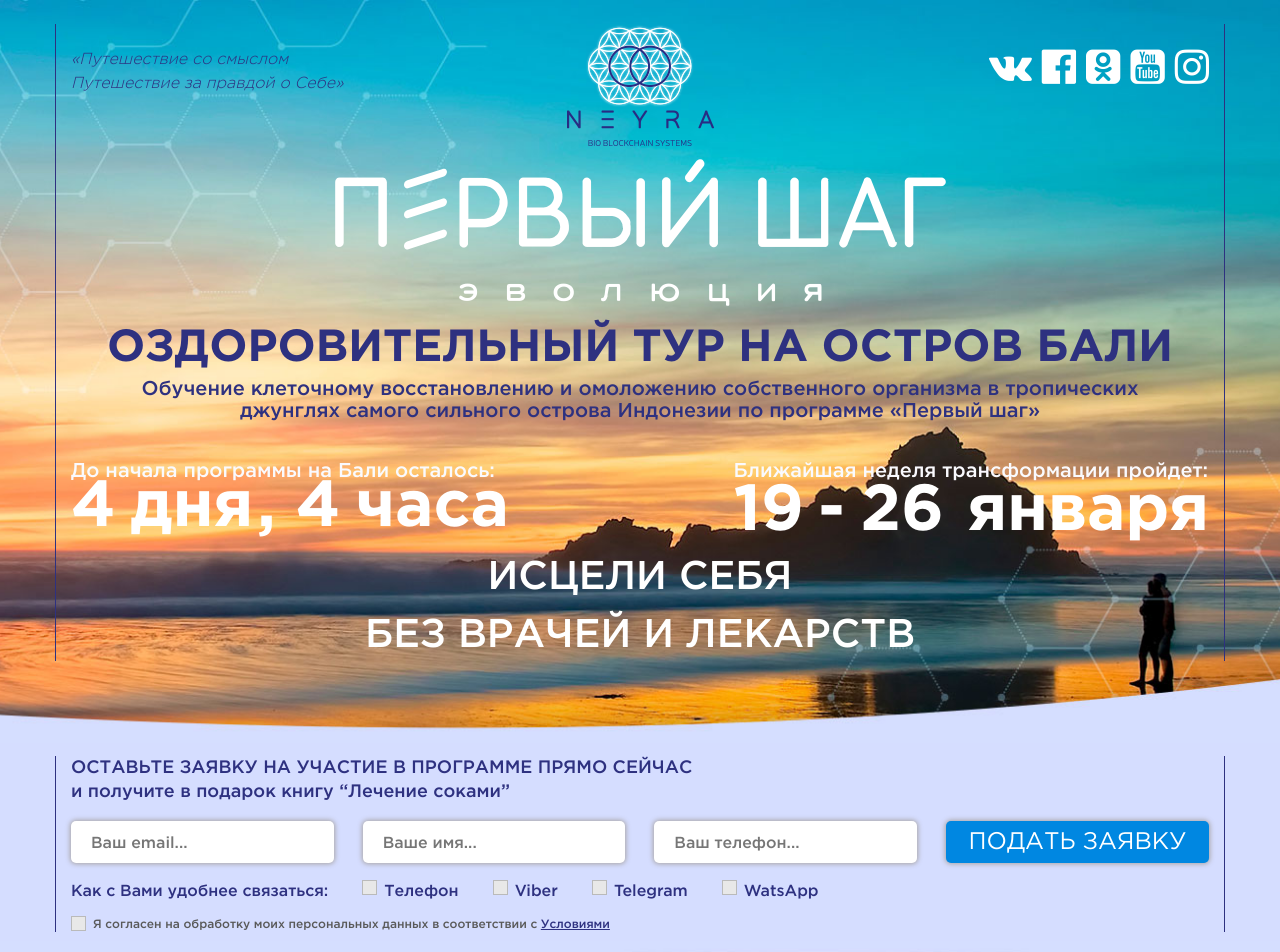
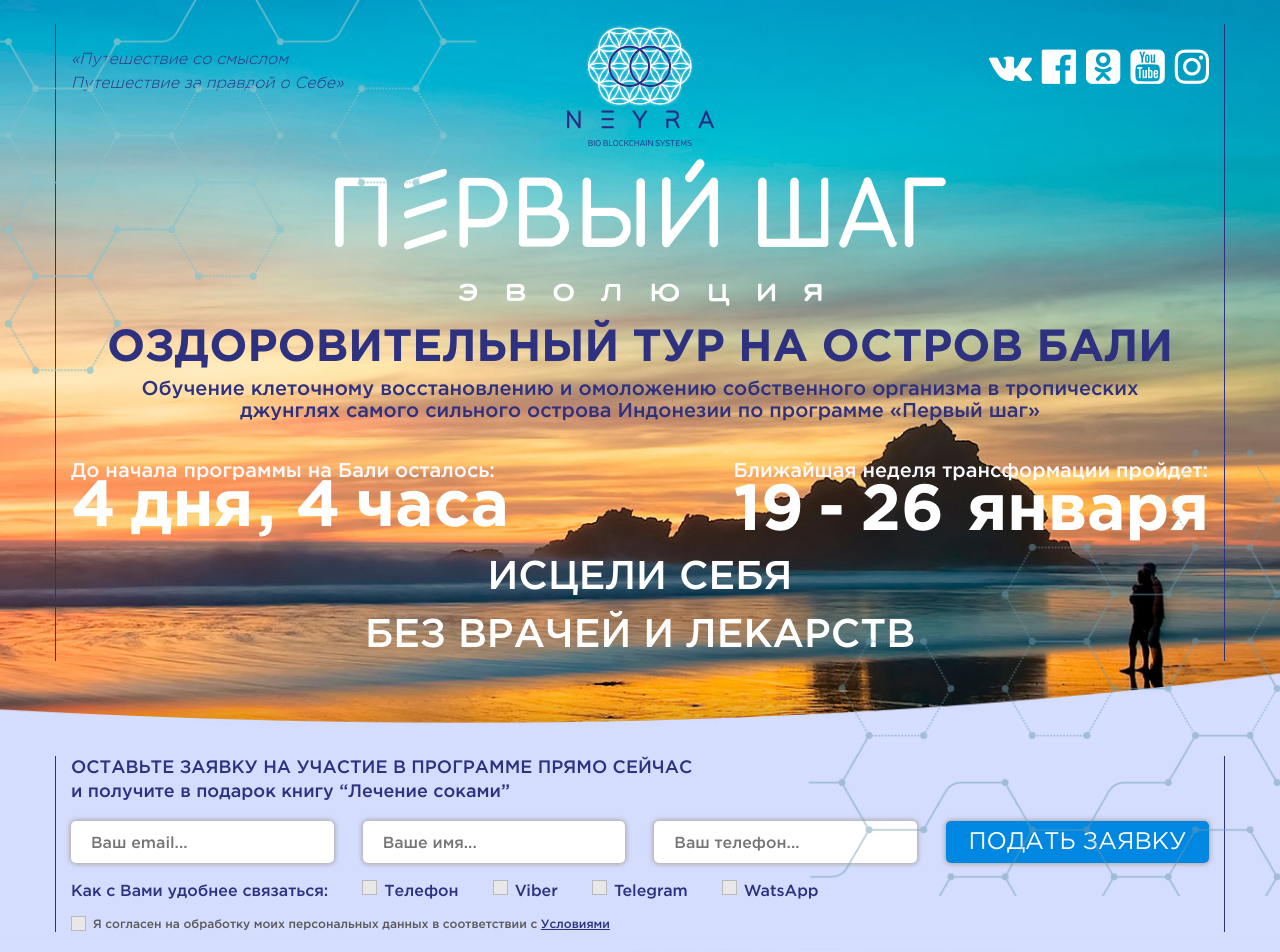
Before and after one commit to Stanisla777/BalyFirstStep, a website: page src/app/index.html in a window 1280 px wide. Shown: the top 952 px of the page. Drawn offline with Linux system fonts and the light colour scheme.

Commit message:
Страница с медиа запросами. Финал

```diff
--- a/src/app/css/media.css
+++ b/src/app/css/media.css
@@ -171,7 +171,7 @@
     }
 
     .watch-video{
-        color: #e9e7f5;
+        /*color: #e9e7f5;*/
     }
 
     .section-five-levels{
@@ -308,7 +308,11 @@
         line-height: 27px;
     }
     .container-amazing-results{
-        padding: 0 15px 0 15px;
+        padding: 0 15px 14px 15px;
+        background: -moz-linear-gradient(top, rgba(255,255,255,0.3) 2%, rgba(255,255,255,0.3) 4%, rgba(255,255,255,0.46) 76%, rgba(255,255,255,0.58) 96%, rgba(255,255,255,0.08) 100%);
+        background: -webkit-linear-gradient(top, rgba(255,255,255,0.3) 2%,rgba(255,255,255,0.3) 4%,rgba(255,255,255,0.46) 76%,rgba(255,255,255,0.58) 96%,rgba(255,255,255,0.08) 100%);
+        background: linear-gradient(to bottom, rgba(255,255,255,0.3) 2%,rgba(255,255,255,0.3) 4%,rgba(255,255,255,0.46) 76%,rgba(255,255,255,0.58) 96%,rgba(255,255,255,0.08) 100%);
+        filter: progid:DXImageTransform.Microsoft.gradient( startColorstr='#4dffffff', endColorstr='#14ffffff',GradientType=0 );
     }
     .amazing-list__item p {
         line-height: 21px;
--- a/src/app/css/style.less
+++ b/src/app/css/style.less
@@ -406,10 +406,51 @@ section{
     background-size:cover;
 }
 .main-section{
-    background-image: url("../img/Fon1.jpg");
+    background-image: url("../img/Fon1c.jpg");
     padding-top: 24px;
      padding-bottom: 82px;
 }
+
+.wrapper-main-section{
+    position: absolute;
+    width: 59%;
+    min-width: 600px;
+    height: 50%;
+    z-index: 10;
+    img{
+        width: 100%;
+        height: auto;
+    }
+}
+.top{
+    top: -93px;
+    left: -278px;
+}
+.bot{
+    bottom: -77px;
+    right: -283px;
+}
+
+
+
+
+
+
+
+
+
+
+
+
+
+
+
+
+
+
+
+
+
 .header{
     display: flex;
     justify-content: space-between;
@@ -463,6 +504,23 @@ section{
     display: block;
     padding-top: 24.1%; /* С помощью этого padding мы задаем пропорцию высоты т ширины */
 }
+
+
+
+
+
+
+
+
+
+
+
+
+
+
+
+
+
 .main-section__h1-title{
     margin-top: 21px;
     max-height: 99999px;
@@ -1196,8 +1254,8 @@ section{
         line-height: 23px;
         font-weight: 400;
         font-style: italic;
-        overflow: hidden;
-        max-height: 250px;
+        //overflow: hidden;
+        //max-height: 250px;
         transition: top 1s ease-out 0.5s;
     }
 }
--- a/src/app/index.html
+++ b/src/app/index.html
@@ -22,6 +22,12 @@
 <section class="page-content">
 
     <section class="main-section">
+        <div class="wrapper-main-section top">
+            <img src="img/grid_1сс.png" alt="">
+        </div>
+        <div class="wrapper-main-section bot">
+            <img src="img/grid_2.png" alt="">
+        </div>
         <div class="container">
             <div class="header">
                 <p class="header__wrap header__slogan">
@@ -1318,18 +1324,6 @@
 
             onInitialized: function(){
 
-                // $('.owl-carousel-2').children('.owl-nav').addClass('owl-nav-pagers');
-                //
-                // if ($(window).width()<=430){
-                //     $('.slider-reviews-item__des').readmore({
-                //         maxHeight: 240,
-                //         speed: 1000,
-                //         moreLink: '<a style="color: #000" href="#">Подробнее</a>',
-                //         lessLink: '<a style="color: #000"  href="#">Скрыть</a>'
-                //     });
-                // }
-
-
 
             }
         });
@@ -1346,7 +1340,7 @@
             slideBy:'page',
             animateIn: 'fadeIn',
             animateOut: 'fadeOut',
-            autoHeight: true,
+            // autoHeight: true,
             responsive:{ //Адаптивность. Кол-во выводимых элементов при определенной ширине.
                 0:{
                     items:1,
@@ -1394,47 +1388,8 @@
             $(this).find('label').attr('for','checkbox_'+index);
         })
 
-        // $('.slider-reviews-item__name').on('click',function () {
-        //     if($(this).siblings('.slider-reviews-item__review').hasClass('visible')){
-        //         $('.slider-reviews-item__review').css({
-        //             'overflow':'hidden',
-        //             'max-height':'250px'
-        //         }).removeClass('visible');
-        //     }
-        //
-        //     else{
-        //         $('.slider-reviews-item__review').css({
-        //             'overflow':'visible',
-        //             'max-height':'none'
-        //         }).addClass('visible')
-        //     }
-        //
-        //
-        //
-        //
-        // })
-
-
-
-
 
     });
-
-
-
-
-    // owl = $(".owl-carousel").owlCarousel({
-    //     autoplay: true,
-    //     autoplaySpeed: 300,
-    //     loop: true,
-    //     navSpeed: 300,
-    //     items: 1,
-    //     margin: 2
-    // });
-    // owl.on('changed.owl.carousel', function(e) {
-    //     console.log("test");
-    // });
-
 
 
 
```
Also changed, not shown: src/app/css/style.css, src/app/img/Fon1c.jpg (added), src/app/img/grid_1.png (added), src/app/img/grid_1с.jpg (added), src/app/img/grid_1с.png (added), src/app/img/grid_1сс.png (added), src/app/img/grid_2.png (added).
